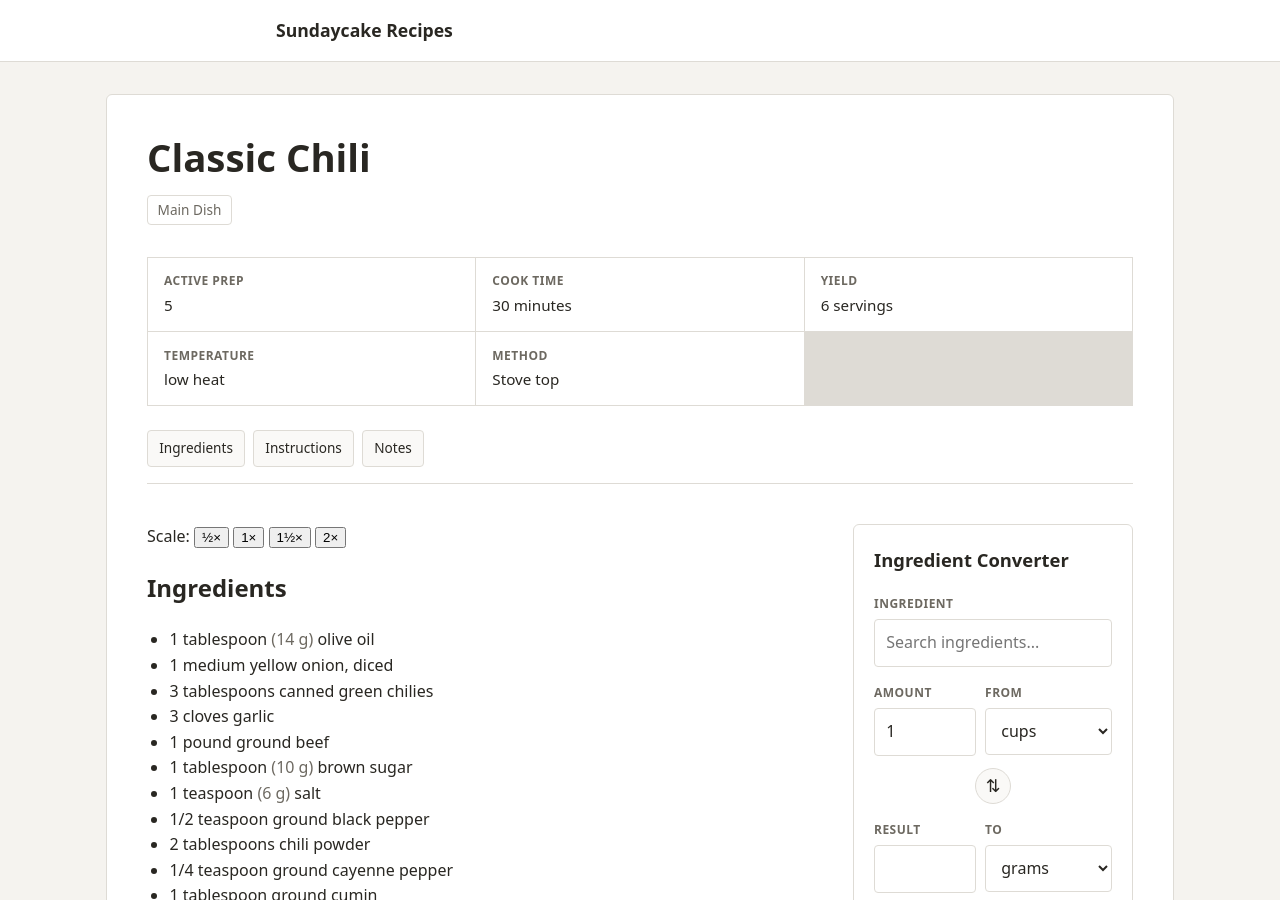
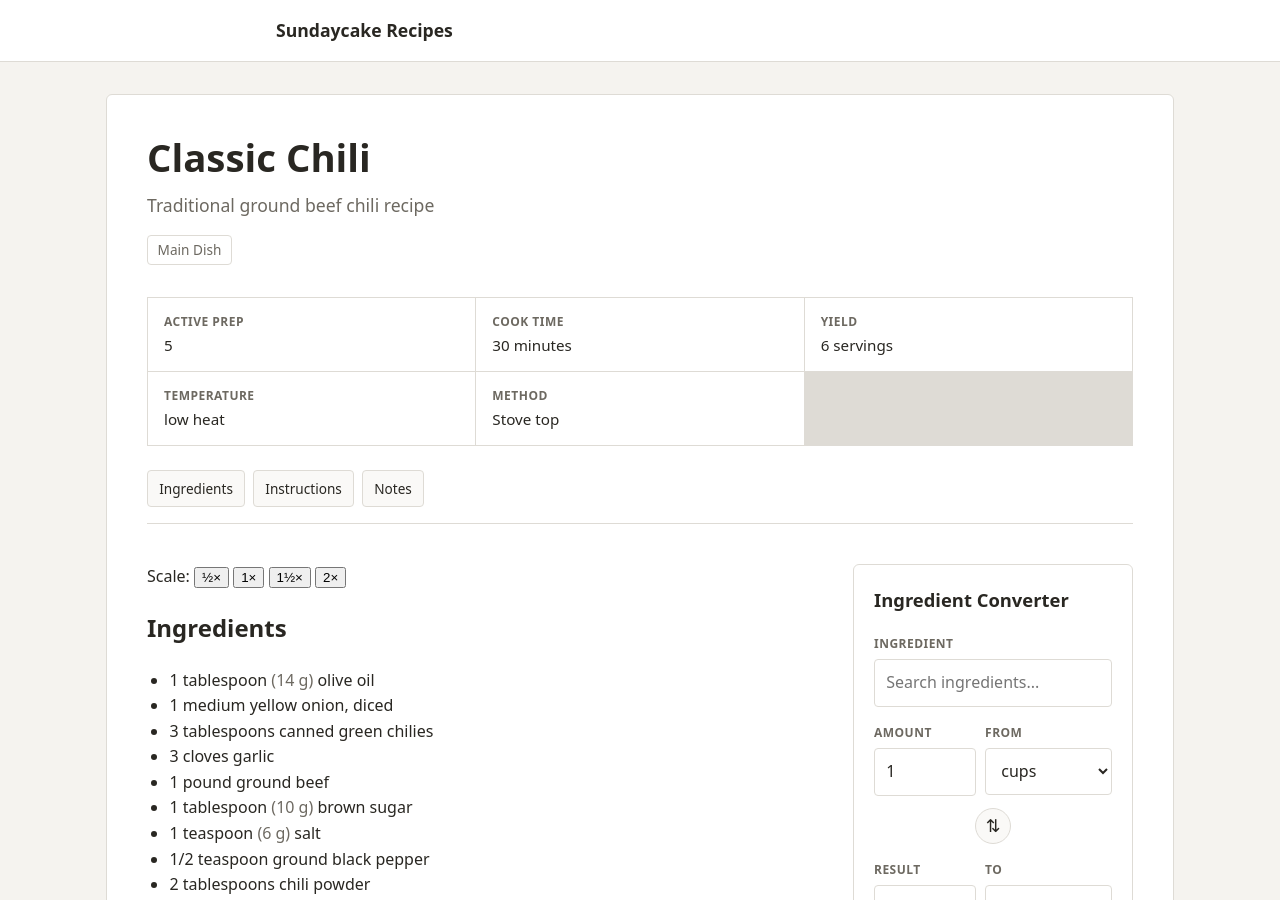
Before and after one commit to sundaycake/recipes, a Jekyll site: the page built from _recipes/classic-chili.md, in a window 1280 px wide and 900 px high. Built offline with Jekyll 4.4.1, drawn with Linux system fonts in a browser that asks for light colours.

Commit message:
Update classic-chili.md

```diff
--- a/_recipes/classic-chili.md
+++ b/_recipes/classic-chili.md
@@ -1,6 +1,6 @@
 ---
 recipe: Classic Chili
-description:
+description: Traditional ground beef chili recipe
 image:
 
 category: Main Dish
```
